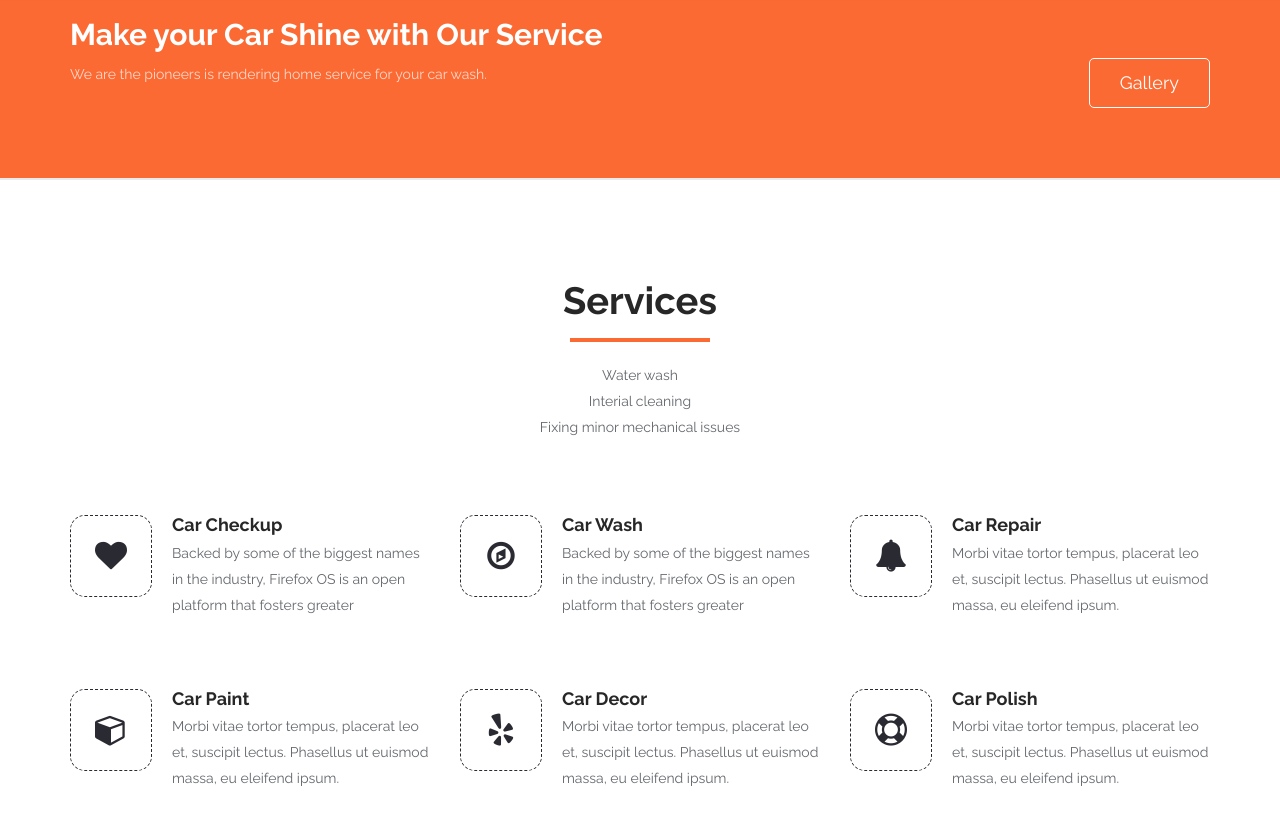
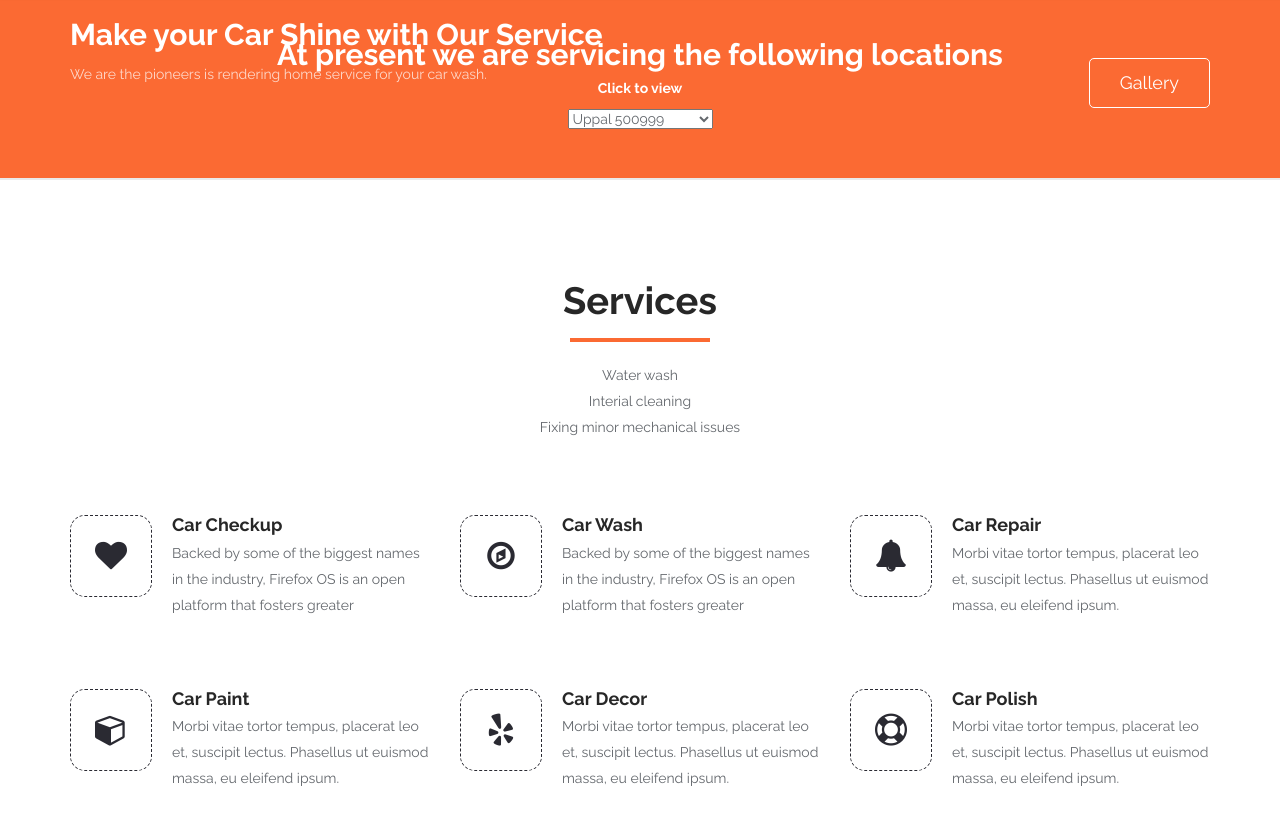
Before and after one commit to IBTechRaj/mymotorwash, a plain HTML site: page index.html in a window 1280 px wide. Shown: the part 83-906 px from the top of the page. Drawn offline with Linux system fonts and the light colour scheme; some packages are replaced by stand-ins of ours; no server answers; a script that the page names is missing.

Commit message:
Locations added

```diff
--- a/index.html
+++ b/index.html
@@ -96,13 +96,22 @@
     </header>
     <!--/header-->
 <div class="row">
-<div class="col-md-3"></div>
-            <div class="col-md-6  feedback alert alert-success text-capitalize text-center"></div>
-
-<div class="col-md-3"></div>
-          </div>
+<!-- <h1 class="text-center" style="z-index: 11"> At Present we are servicing the following locations</h1> -->
+  <div class="col-md-3"></div>
+      <div class="col-md-6  feedback alert alert-success text-capitalize text-center"></div>
+  <div class="col-md-3"></div>
+</div>
     <!-- Register Login Logout buttons -->
     <div class="col-md-12 sign-buttons pull-right">
+    <h2 class="text-center" style="z-index: 11; color: white;"> At present we are servicing the following locations</h2>
+    <h5 class="text-center" style="z-index: 11; color: white;">Click to view </h5>
+    <p  class="text-center">
+    <select name="drop1" id="Select1">
+    <option value="1" color="black">Uppal 500999</option>
+    <option value="2">Habsiguda 500998</option>
+    <option value="3">LB Nagar 500997</option>
+    <option value="4">Malkajgiri 500047</option>
+</select></p>
 
       <div class="userAuth unauthenticated pull-right">
         <!-- <button
```
